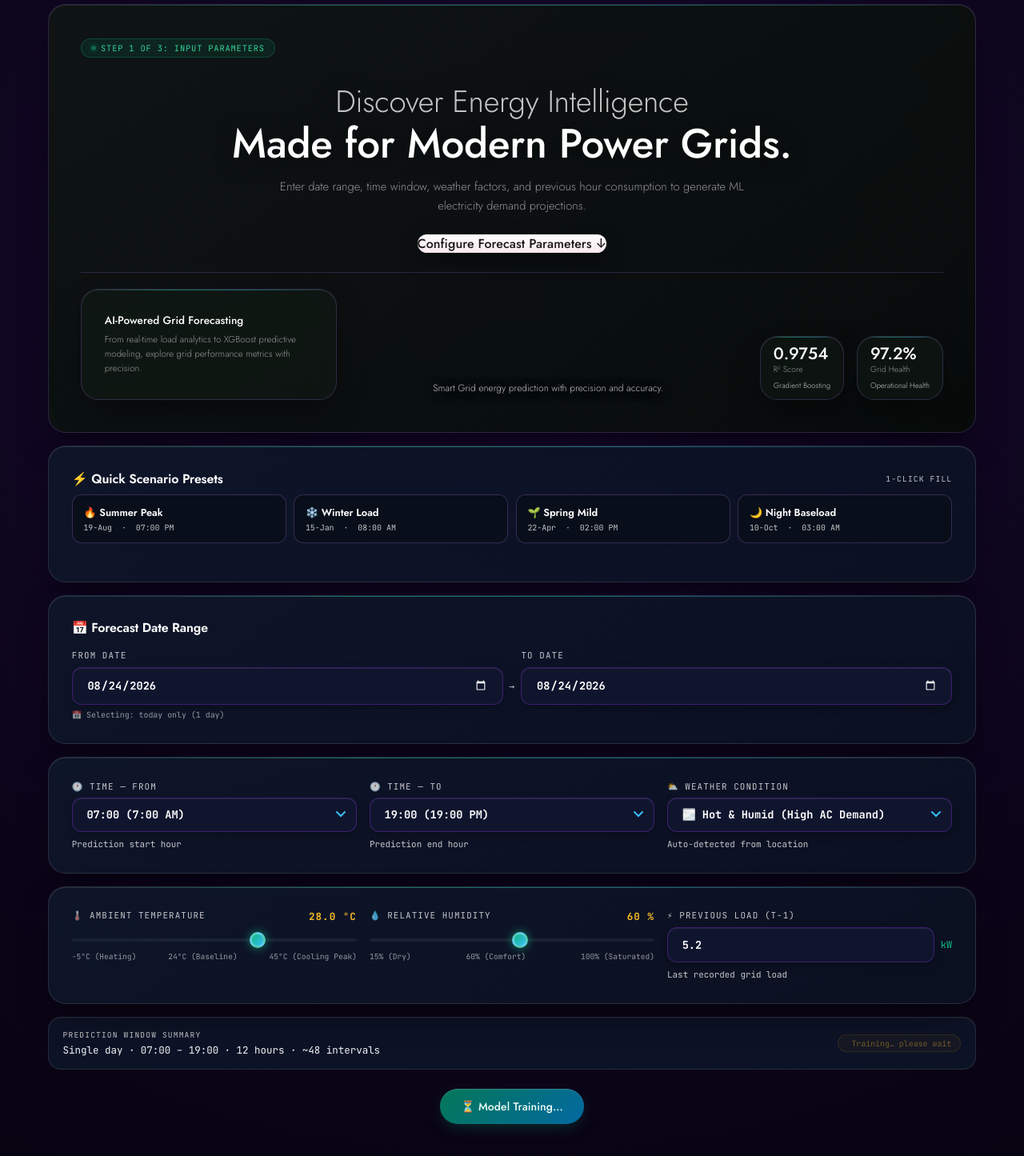
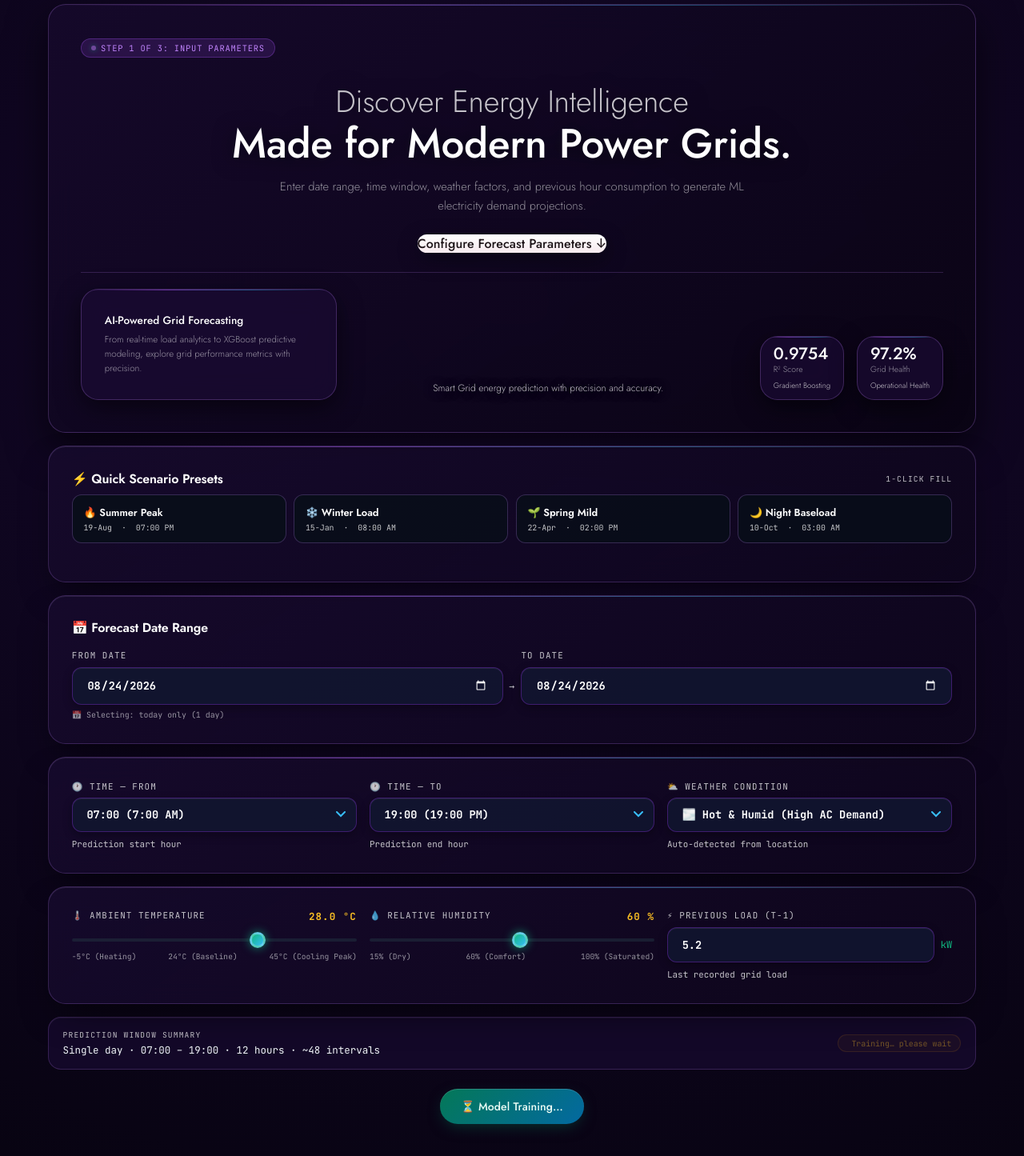
Before and after one commit to upadrashtaleelamanasa-2009/smart_grid_predictor, a Flask app: page /home in a window 1280 px wide. Shown: the part 80-1525 px from the top of the page at 80% size. Run offline with Flask 3, Linux system fonts and the light colour scheme.

Commit message:
Update Home page glass cards to deep space purple theme matching the rest of the application

```diff
--- a/static/css/style.css
+++ b/static/css/style.css
@@ -322,8 +322,8 @@ body::after {
    CARDS
 ══════════════════════════════════════════════════ */
 .card {
-  background: linear-gradient(145deg, rgba(15, 23, 42, 0.92), rgba(11, 18, 35, 0.88));
-  border: 1px solid rgba(255, 255, 255, 0.12);
+  background: linear-gradient(145deg, rgba(22, 10, 44, 0.92), rgba(14, 6, 28, 0.88));
+  border: 1px solid rgba(192, 132, 252, 0.22);
   border-radius: var(--radius-lg);
   padding: 1.8rem;
   position: relative; overflow: hidden;
@@ -334,24 +334,24 @@ body::after {
 }
 .card:hover {
   transform: translateY(-4px);
-  border-color: rgba(16, 185, 129, 0.38);
-  box-shadow: inset 0 1px 0 rgba(255,255,255,0.12), 0 28px 60px -18px rgba(0,0,0,0.8), 0 0 35px -10px rgba(16, 185, 129, 0.22);
+  border-color: rgba(168, 85, 247, 0.45);
+  box-shadow: inset 0 1px 0 rgba(255,255,255,0.12), 0 28px 60px -18px rgba(0,0,0,0.8), 0 0 35px -10px rgba(168, 85, 247, 0.25);
 }
 .card::before {
   content: '';
   position: absolute; top: 0; left: 0; right: 0; height: 1px;
-  background: linear-gradient(90deg, transparent, rgba(16,185,129,0.5), rgba(6,182,212,0.4), transparent);
+  background: linear-gradient(90deg, transparent, rgba(168, 85, 247, 0.5), rgba(56, 189, 248, 0.4), transparent);
 }
 .card-sm {
-  background: rgba(15, 23, 42, 0.85);
-  border: 1px solid rgba(255, 255, 255, 0.1);
+  background: rgba(22, 10, 44, 0.85);
+  border: 1px solid rgba(192, 132, 252, 0.2);
   border-radius: var(--radius-md);
   padding: 1.2rem;
   box-shadow: inset 0 1px 0 rgba(255,255,255,0.06);
   transition: transform 0.25s, border-color 0.25s, box-shadow 0.25s;
 }
 .card-sm:hover {
-  border-color: rgba(16, 185, 129, 0.35);
+  border-color: rgba(168, 85, 247, 0.4);
   transform: translateY(-2px);
   box-shadow: 0 12px 30px -8px rgba(0,0,0,0.6);
 }
--- a/templates/home.html
+++ b/templates/home.html
@@ -23,9 +23,9 @@
 </div>
 
 <!-- GLOWINN STYLE HERO BANNER -->
-<section class="card mb-2" id="top" style="padding: 2.5rem; background: linear-gradient(145deg, rgba(15, 23, 19, 0.85), rgba(7, 12, 10, 0.95)); border: 1px solid var(--hairline); border-radius: var(--radius-lg);">
-  <div class="page-tag mb-1" style="display:inline-flex; align-items:center; gap:6px; font-family:var(--font-mono); font-size:0.65rem; color:var(--emerald-lt); background:rgba(16,185,129,0.1); padding:0.25rem 0.75rem; border-radius:999px; border:1px solid rgba(16,185,129,0.25);">
-    <span class="dot" style="width:6px; height:6px; border-radius:50%; background:var(--emerald);"></span> STEP 1 OF 3: Input Parameters
+<section class="card mb-2" id="top" style="padding: 2.5rem; background: linear-gradient(145deg, rgba(22, 10, 44, 0.85), rgba(10, 4, 20, 0.95)); border: 1px solid rgba(192, 132, 252, 0.25); border-radius: var(--radius-lg); box-shadow: 0 20px 50px rgba(0,0,0,0.6);">
+  <div class="page-tag mb-1" style="display:inline-flex; align-items:center; gap:6px; font-family:var(--font-mono); font-size:0.65rem; color:var(--purple-bright); background:rgba(168,85,247,0.15); padding:0.25rem 0.75rem; border-radius:999px; border:1px solid rgba(168,85,247,0.3);">
+    <span class="dot" style="width:6px; height:6px; border-radius:50%; background:var(--purple-bright);"></span> STEP 1 OF 3: Input Parameters
   </div>
 
   <div class="text-center my-3" style="margin-block: 1.5rem;">
@@ -42,7 +42,7 @@
   </div>
 
   <div class="hero__foot" style="border-top: 1px solid var(--hairline); padding-top: 1.2rem; margin-top: 1rem;">
-    <article class="card card--note" style="margin-bottom:0; background:rgba(22,32,26,0.4); border:1px solid var(--hairline);">
+    <article class="card card--note" style="margin-bottom:0; background:rgba(28, 12, 54, 0.65); border:1px solid rgba(192, 132, 252, 0.25); box-shadow: 0 10px 30px rgba(0,0,0,0.5);">
       <h2 style="font-size:0.85rem; font-weight:500;">AI-Powered Grid Forecasting</h2>
       <p style="font-size:0.72rem; color:var(--ink-faint);">From real-time load analytics to XGBoost predictive modeling, explore grid performance metrics with precision.</p>
     </article>
@@ -50,12 +50,12 @@
     <p class="hero__caption" style="font-size:0.75rem;">Smart Grid energy prediction with precision and accuracy.</p>
 
     <div class="hero__stats">
-      <article class="card card--stat" style="margin-bottom:0; background:rgba(22,32,26,0.4); border:1px solid var(--hairline); padding:0.6rem 1rem;">
+      <article class="card card--stat" style="margin-bottom:0; background:rgba(28, 12, 54, 0.65); border:1px solid rgba(192, 132, 252, 0.25); padding:0.6rem 1rem; box-shadow: 0 10px 30px rgba(0,0,0,0.5);">
         <strong style="font-size:1.3rem;">0.9754</strong>
         <span class="card__label" style="font-size:0.65rem;">R² Score</span>
         <span class="card__foot" style="font-size:0.6rem; margin-top:0.4rem;">Gradient Boosting</span>
       </article>
-      <article class="card card--stat" style="margin-bottom:0; background:rgba(22,32,26,0.4); border:1px solid var(--hairline); padding:0.6rem 1rem;">
+      <article class="card card--stat" style="margin-bottom:0; background:rgba(28, 12, 54, 0.65); border:1px solid rgba(192, 132, 252, 0.25); padding:0.6rem 1rem; box-shadow: 0 10px 30px rgba(0,0,0,0.5);">
         <strong style="font-size:1.3rem;">97.2%</strong>
         <span class="card__label" style="font-size:0.65rem;">Grid Health</span>
         <span class="card__foot" style="font-size:0.6rem; margin-top:0.4rem;">Operational Health</span>
```
